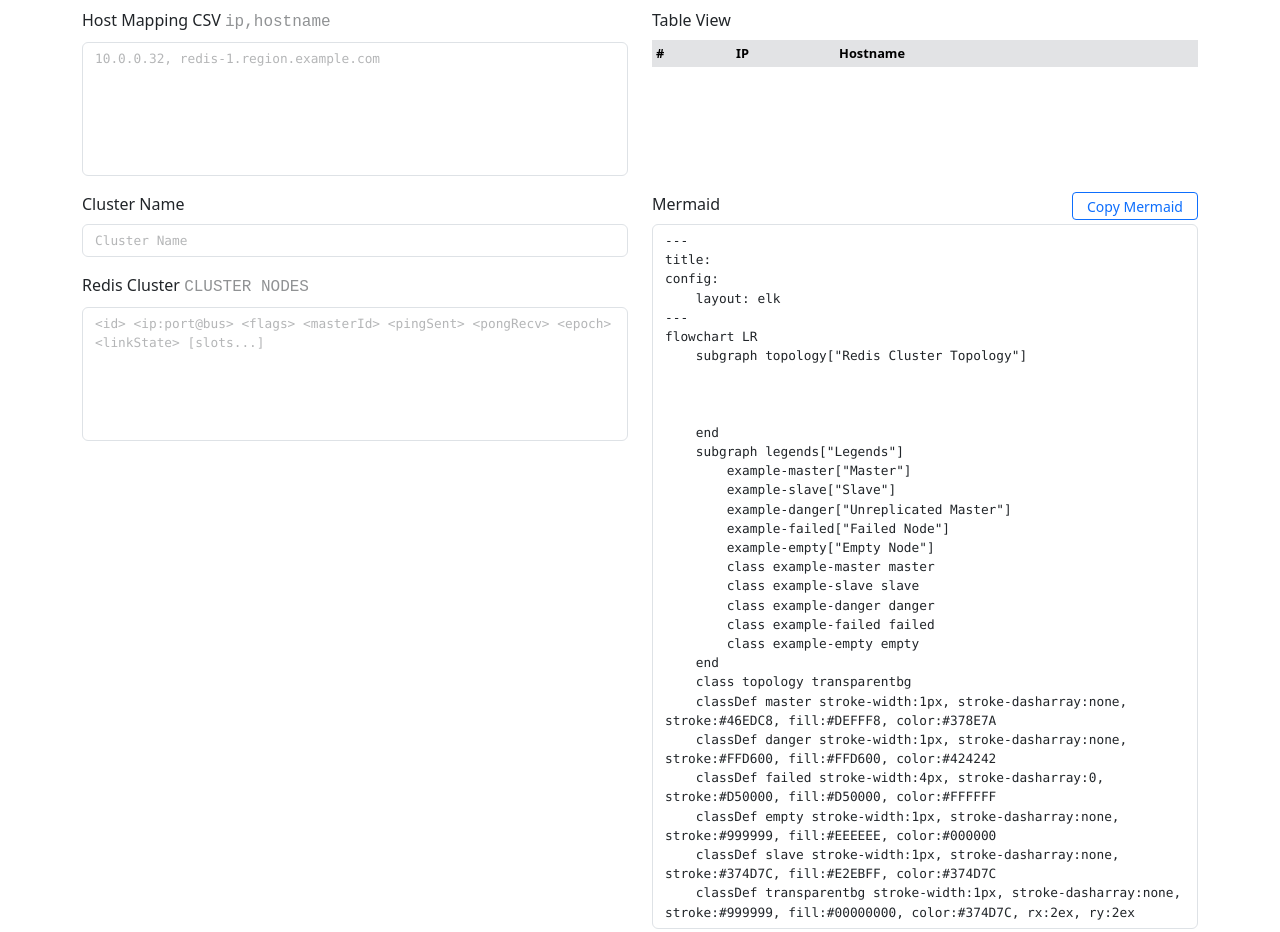
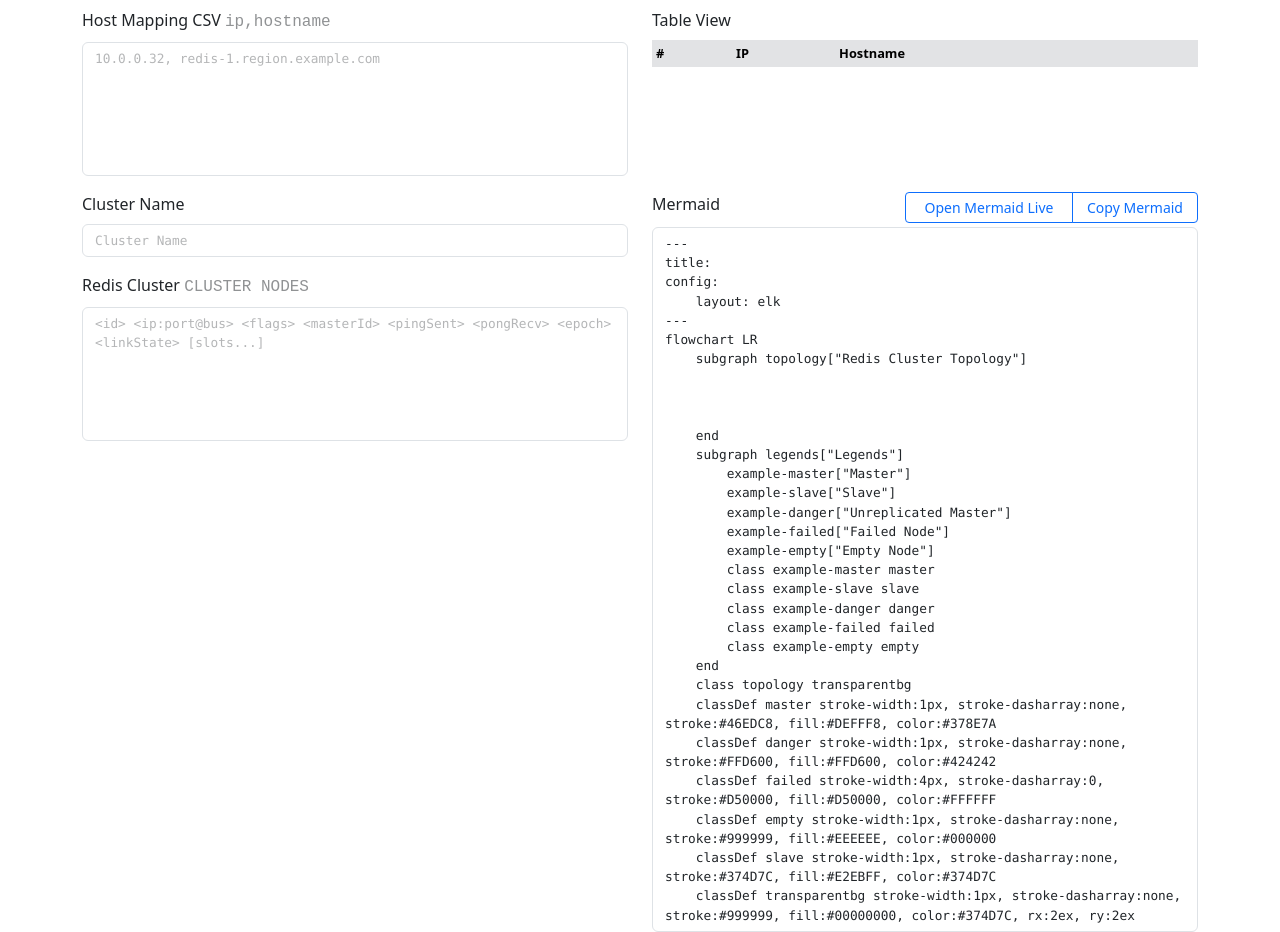
Before and after one commit to hem4nt-kum4r/redis-host-view, a React (Vite) app: page / in a window 1280 px wide. Built offline with nearby package versions, Linux system fonts and the light colour scheme.

Commit message:
live editor link

```diff
--- a/src/App.jsx
+++ b/src/App.jsx
@@ -135,13 +135,16 @@ function App() {
         <div className="col-6">
           <div className="d-flex justify-content-between">
             <label className="form-label">Mermaid</label>
+            <div className="btn-group mb-1">
+              <a role="link" className="btn btn-sm btn-outline-primary" style={{ width: "12em" }} href={`https://mermaid.ai/live/edit`} target="_blank">Open Mermaid Live</a>
               <button
-              className="btn btn-sm btn-outline-primary pt-0 pb-0 d-block mb-1"
+                className="btn btn-sm btn-outline-primary"
                 style={{ width: "9em" }}
                 onClick={handleCopy}
               >
                 {copied ? "Copied" : "Copy Mermaid"}
               </button>
+            </div>
           </div>
           <div
             className="form-control font-monospace editor-font"
--- a/vite.config.js
+++ b/vite.config.js
@@ -4,5 +4,5 @@ import react from '@vitejs/plugin-react-swc'
 // https://vite.dev/config/
 export default defineConfig({
   plugins: [react()],
-  base: "redis-host-view"
+  base: "./"
 })
```
Lines whose indentation alone changed are shown as unchanged.
